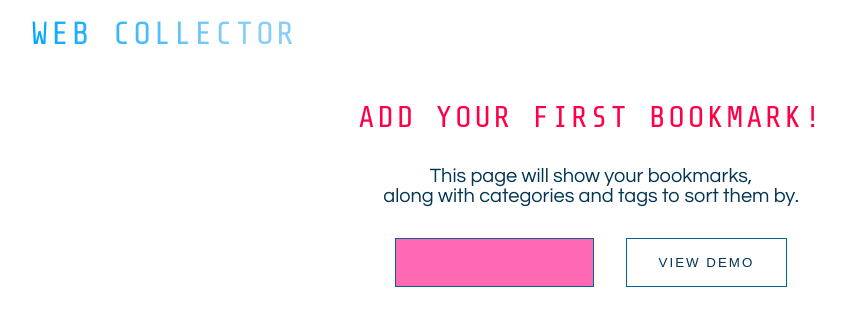
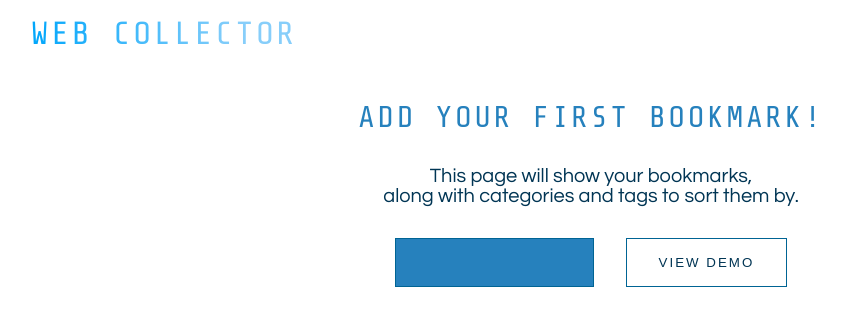
Before and after one commit to mistyb01/web-collector, a React (Create React App) app: page /#/ in a window 1280 px wide. Shown: the top 326 px of the page, without its empty margins (49-895 px from the left). Built offline with nearby package versions, Linux system fonts and the light colour scheme.

Commit message:
light theme colors

```diff
--- a/src/index.css
+++ b/src/index.css
@@ -13,6 +13,9 @@
   --tertiary-color: #006494;
   --secondary-color: #0582CA;
 
+  --light-text-color: #006494;
+  --input-color: #006494;
+
   --fg-color: #00A6FB;
   --highlight-color: #87cefa;
 
@@ -21,13 +24,16 @@
 
 [data-theme="light"] {
   --main-bg-color: rgb(255, 255, 255);
-  --light-bg-color: #ffdce9;
-  --lighter-bg-color: #ffd9e2;
-  --tertiary-color: lightpink;
-  --secondary-color: hotpink;
+  --light-bg-color: rgb(206, 255, 255);
+  --lighter-bg-color: rgb(228, 250, 255);
+  --tertiary-color: #cafa87;
+  --secondary-color: rgb(38, 129, 189);
+
+  --light-text-color: #8ec73f;
+  --input-color: rgb(69, 155, 156);
 
   --fg-color: #003554;
-  --highlight-color: rgb(255, 0, 72);
+  --highlight-color: rgb(38, 129, 189);
 }
 
 @font-face {
@@ -197,7 +203,7 @@ h2 {
   text-transform: uppercase;
   font-size: 1rem;
   letter-spacing: 3px;
-  color: var(--tertiary-color);
+  color: var(--light-text-color);
   border-bottom: 1px dotted var(--lighter-bg-color);
 }
 
@@ -208,7 +214,7 @@ h2 {
 }
 
 .tags-list__item:hover {
-  color: var(--highlight-color);
+  color: var(--light-text-color);
   cursor: pointer;
 }
 
@@ -240,7 +246,7 @@ h2 {
 input[type=text] {
   background: transparent;
   border: var(--border);
-  color: var(--tertiary-color);
+  color: var(--input-color);
   font-size: 1.5rem;
   padding: 0.25rem 0.5rem;
   width: 100%;
@@ -363,7 +369,7 @@ input[type=text].editing-input {
 }
 
 input[type=text].editing-input:focus {
-  color: #fff;
+  color: var(--highlight-color);
 }
 
 .palette-container {
```
